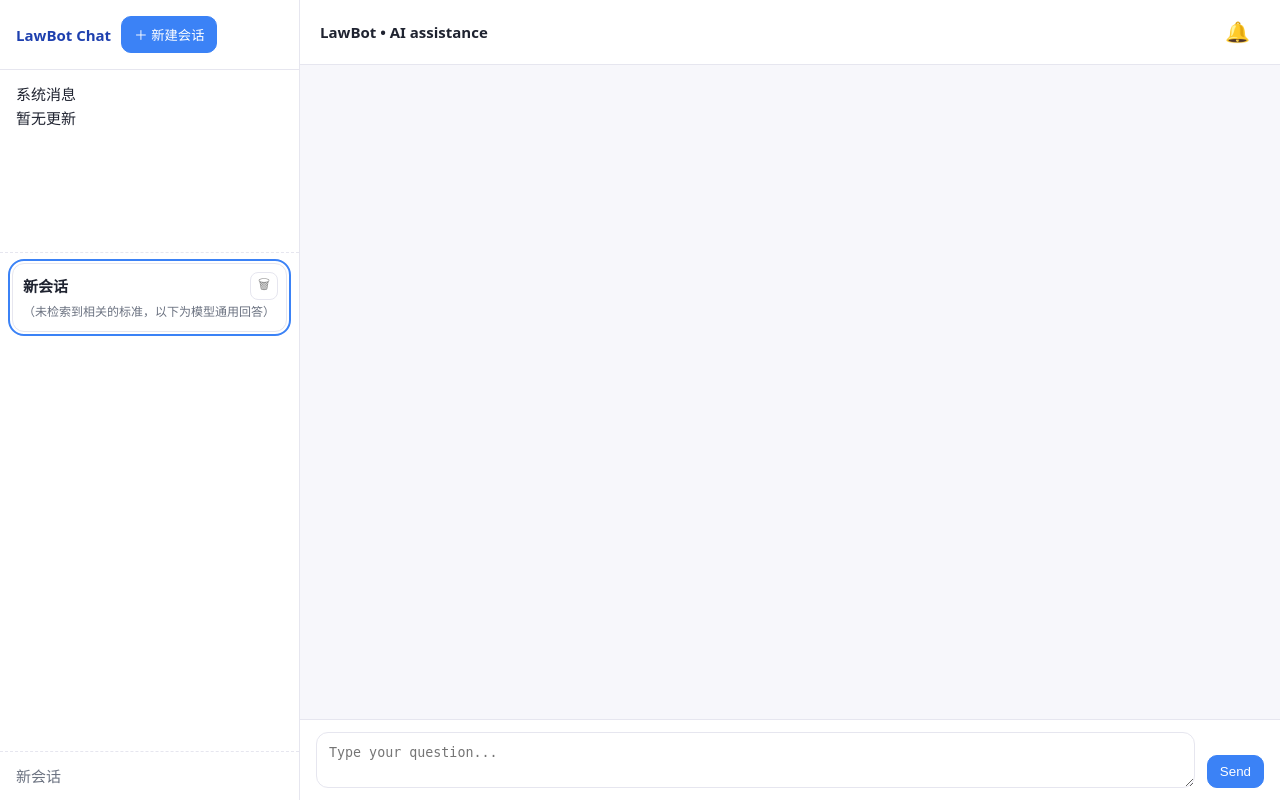
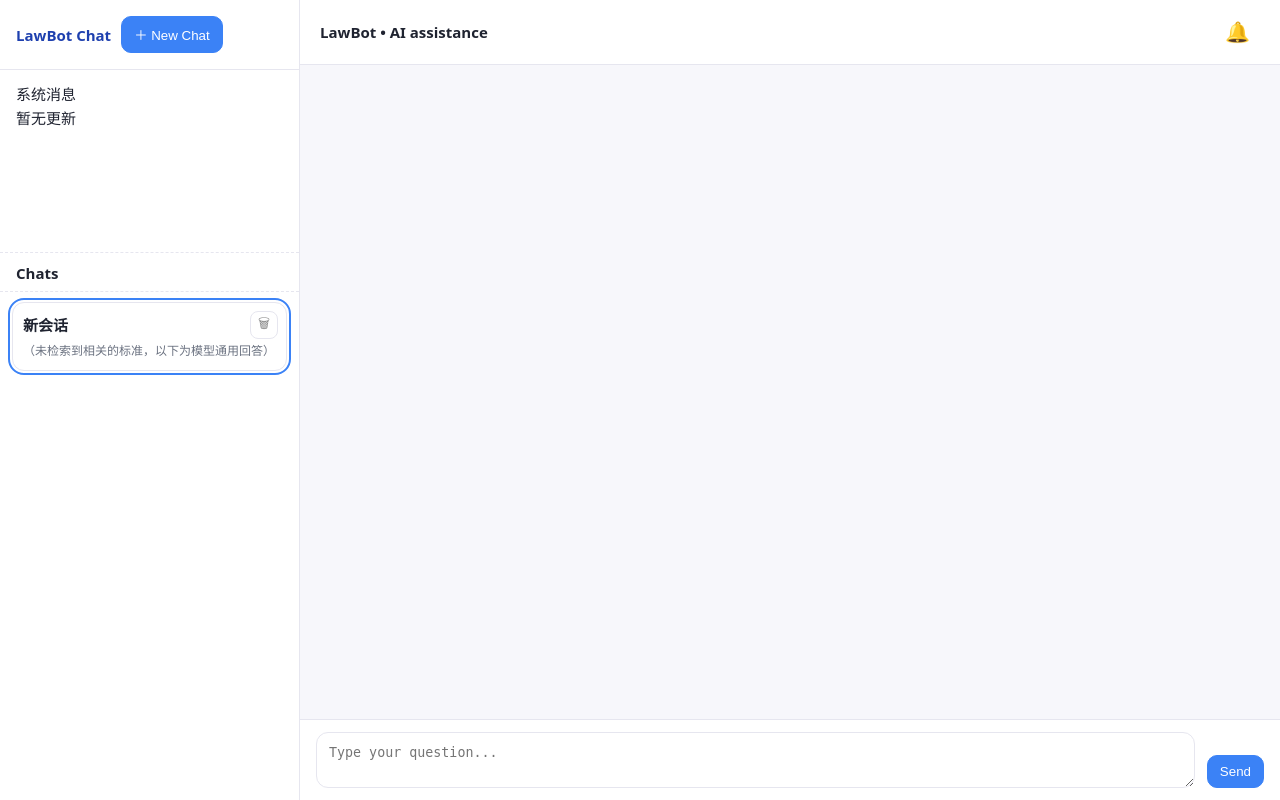
Before and after one commit to Vidsc/llm_lawbot, a Django app: page / in a window 1280 px wide. Run offline with Django 4.2, Linux system fonts and the light colour scheme.

Commit message:
Update index.html

```diff
--- a/frontend/templates/index.html
+++ b/frontend/templates/index.html
@@ -27,7 +27,7 @@
   <!-- 顶部栏 -->
   <div class="sidebar-header">
     <div class="brand">LawBot Chat</div>
-    <button id="new-chat" class="btn btn-primary">＋ 新建会话</button>
+    <button id="new-chat" class="btn btn-primary">＋ New Chat</button>
   </div>
 
   <!-- 中间分区容器 -->
@@ -40,8 +40,8 @@
 
     <!-- 下半部分：会话列表 -->
     <div class="session-container">
+        <div class="session-header">Chats</div>
       <div id="session-list" class="session-list"></div>
-      <div class="sidebar-footer">新会话</div>
     </div>
   </div>
 </aside>
@@ -71,11 +71,11 @@
   <!-- 删除会话确认对话框 -->
   <div id="confirm" class="modal hidden">
     <div class="modal-card">
-      <div class="modal-title">删除会话？</div>
-      <div class="modal-sub">该会话的消息将被永久删除，且不可恢复。</div>
+      <div class="modal-title">Delete Chat？</div>
+      <div class="modal-sub">The messages in this conversation will be permanently deleted and cannot be recovered.</div>
       <div class="modal-actions">
-        <button id="confirm-cancel" class="btn">取消</button>
-        <button id="confirm-ok" class="btn btn-danger">删除</button>
+        <button id="confirm-cancel" class="btn">Cancel</button>
+        <button id="confirm-ok" class="btn btn-danger">Delete</button>
       </div>
     </div>
   </div>
```
